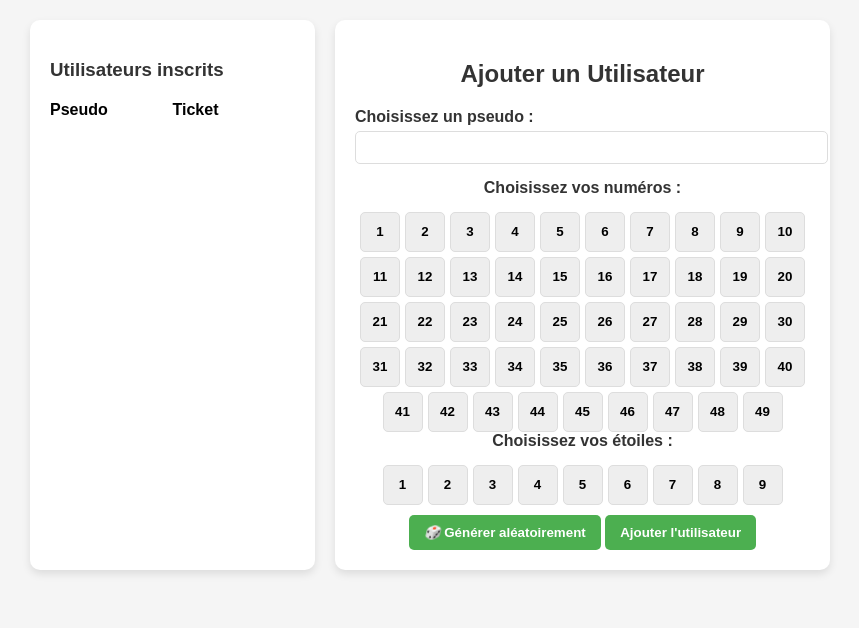
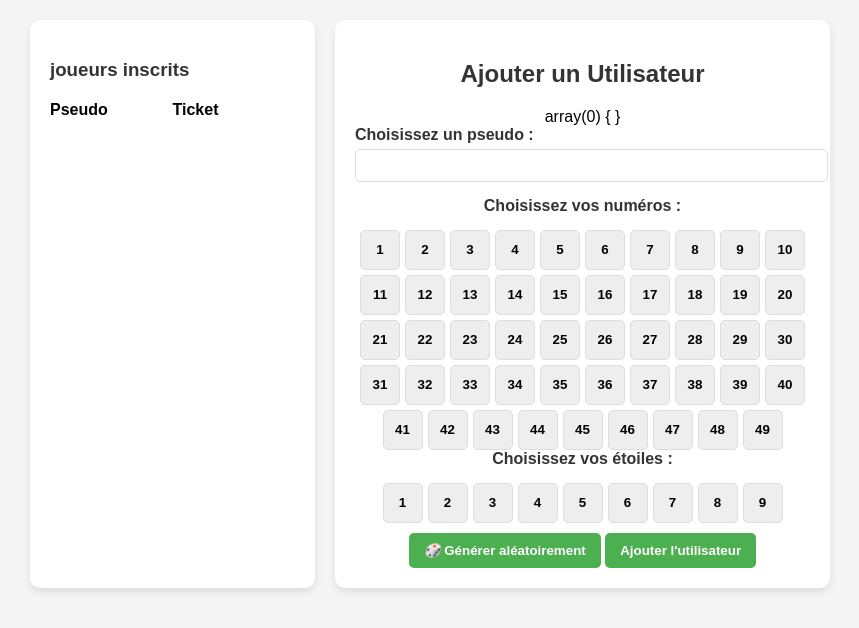
Before and after one commit to safiya6/qualitedev_loto, a PHP site: page /?controller=joueurs in a window 1280 px wide. Shown: the top 628 px of the page, without its empty margins (210-1069 px from the left). Run offline with PHP 8.4, Linux system fonts and the light colour scheme; data that the repository does not hold is empty; some libraries are stand-ins or nearby versions.

Commit message:
var_dump

```diff
--- a/Views/view_add_user.php
+++ b/Views/view_add_user.php
@@ -3,7 +3,7 @@
 <head>
     <meta charset="UTF-8">
     <meta name="viewport" content="width=device-width, initial-scale=1.0">
-    <title>Ajouter un Utilisateur</title>
+    <title>Ajouter un joueur</title>
     <style>
         /* Styles pour un design minimaliste */
         body {
@@ -125,7 +125,7 @@
 <div class="container">
     <!-- Liste des utilisateurs -->
     <div class="users-list">
-        <h3>Utilisateurs inscrits</h3>
+        <h3>joueurs inscrits</h3>
             <div class="header-row">
                 <div class="header-item">Pseudo</div>
                 <div class="header-item">Ticket</div>
@@ -143,7 +143,7 @@
     <!-- Formulaire d'ajout d'utilisateur -->
     <div class="form-container">
         <h2>Ajouter un Utilisateur</h2>
-
+        <?php var_dump($joueurs); ?>
         <form action="?controller=joueurs&action=addUser" method="POST" onsubmit="return prepareTicket()">
             <div class="form-group">
                 <label for="pseudo">Choisissez un pseudo :</label>
```
